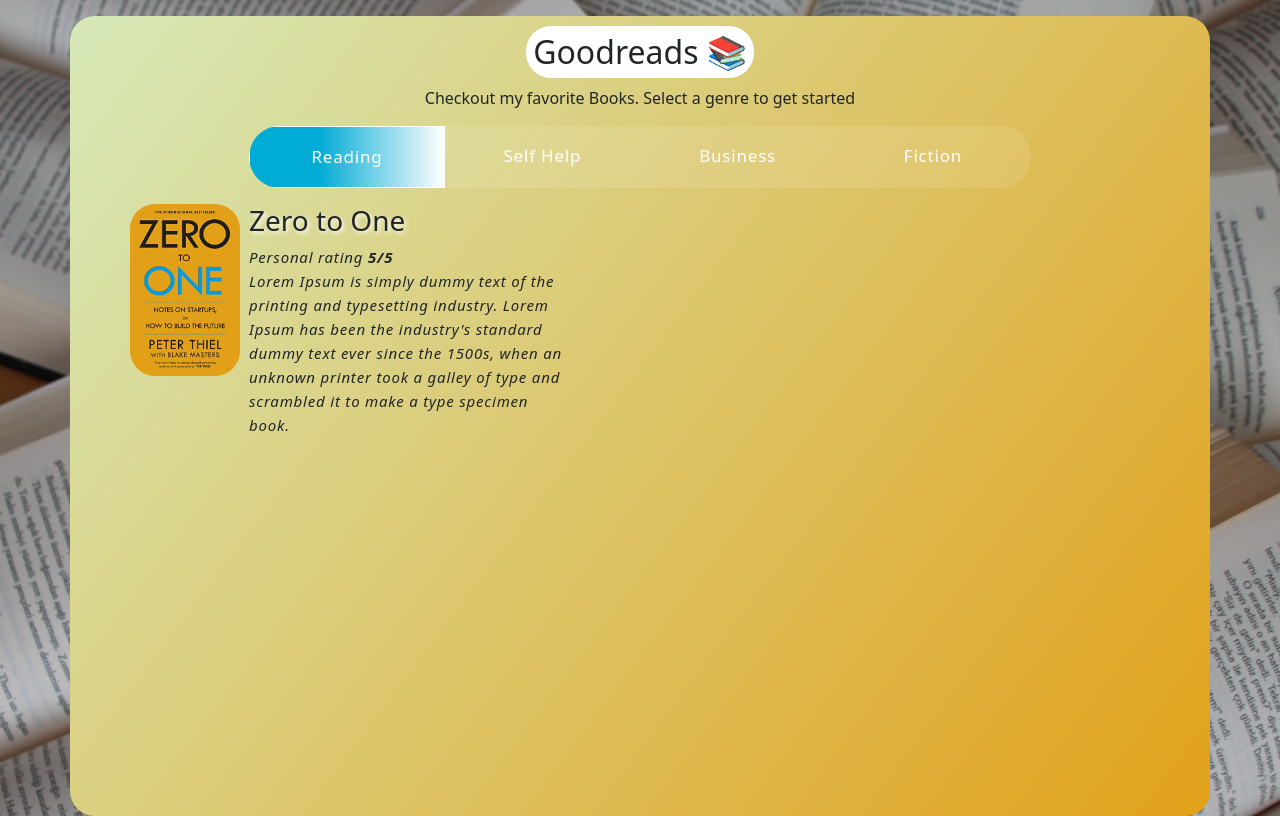
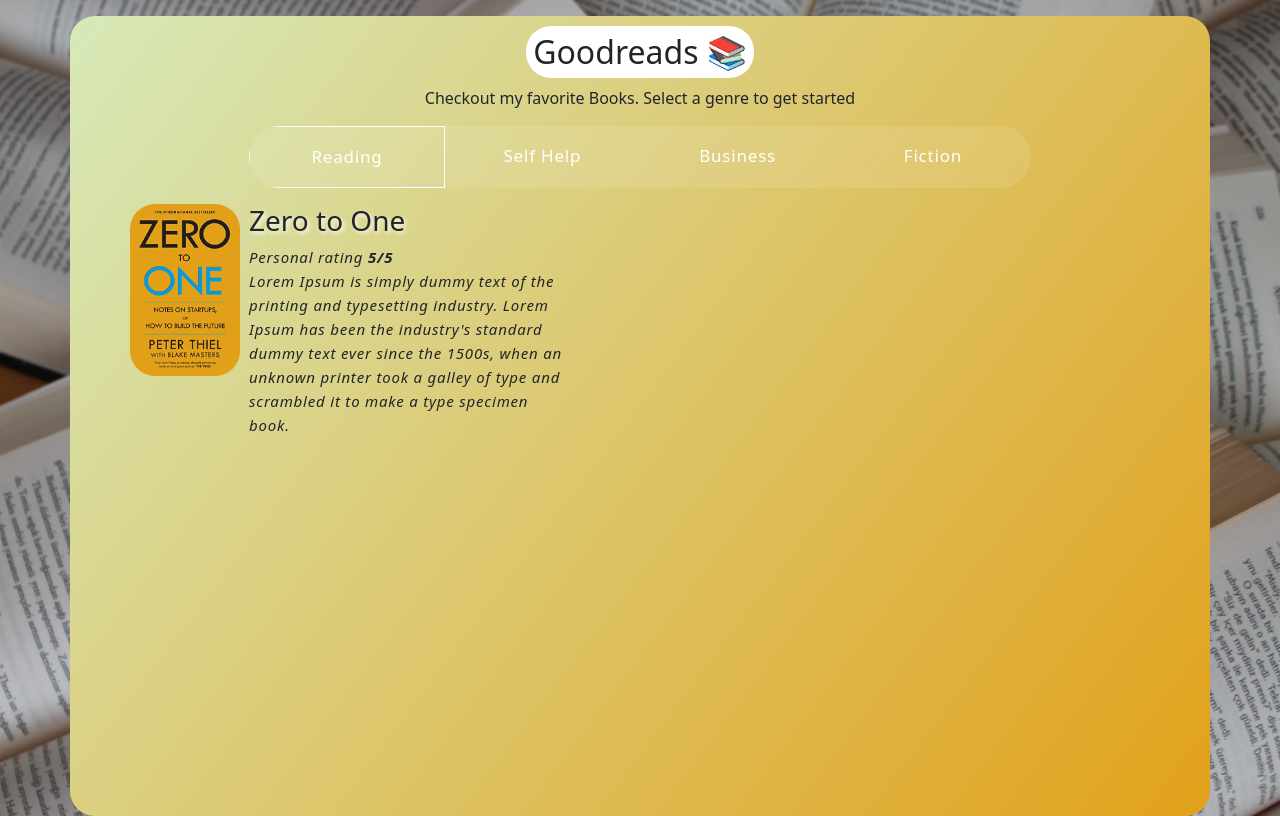
Before and after one commit to KumarAmrendram/goodreads, a React (Create React App) app: page / in a window 1280 px wide. Built offline with nearby package versions, Linux system fonts and the light colour scheme.

Commit message:
-yellow color added to the pills

```diff
--- a/src/App.css
+++ b/src/App.css
@@ -111,13 +111,14 @@
   content: "";
   position: absolute;
   width: 0;
-  height: 100%;
+  background: #F5B041;
+  /* height: 100%;
   background: rgb(0, 171, 213);
   background: linear-gradient(
     90deg,
     rgba(0, 171, 213, 1) 35%,
     rgba(255, 255, 255, 1) 100%
-  );
+  ); */
   top: 0;
   left: 0;
   z-index: -1;
```
